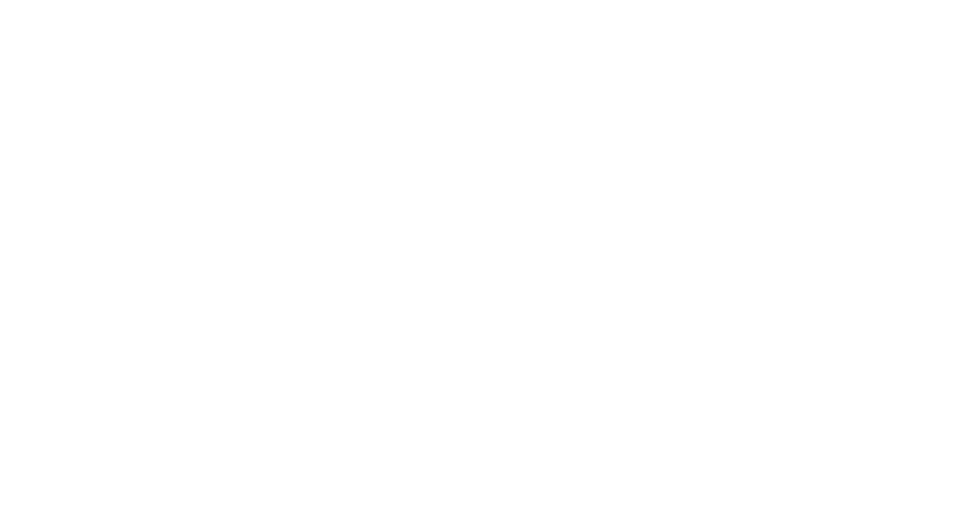
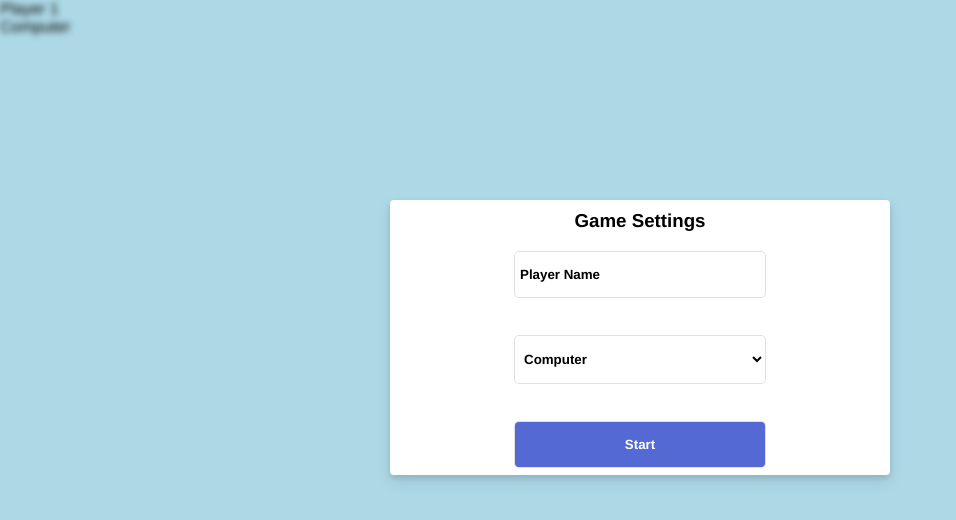
Before and after one commit to hmunish/tic-tac-toe, a website built with Parcel: page index.html in a window 1280 px wide. Shown: the whole page, without its empty margins (0-956 px from the left). Built offline with nearby package versions, Linux system fonts and the light colour scheme.

Commit message:
Add markup, styles & animations for game settings dialog

```diff
--- a/index.html
+++ b/index.html
@@ -7,6 +7,28 @@
     <script type="module" src="src/controller.js" defer></script>
   </head>
   <body>
-    <main id="app"></main>
+    <dialog class="start-game" open="">
+      <h3>Game Settings</h3>
+      <form class="start-game">
+        <input
+          type="text"
+          name="playerName"
+          placeholder="Player Name"
+          required
+        />
+        <select name="gameType" required>
+          <option value="1">Computer</option>
+          <option value="2">Player 2</option>
+        </select>
+        <input type="submit" value="Start" />
+      </form>
+    </dialog>
+    <main id="app">
+      <section id="game-details">
+        <p>Player 1</p>
+        <p>Computer</p>
+      </section>
+      <section id="game-board"></section>
+    </main>
   </body>
 </html>
--- a/src/Views/AppView.js
+++ /dev/null
@@ -1,13 +0,0 @@
-class AppView {
-  _parentElement = document.querySelector("#app");
-
-  renderModal() {
-    const markup = `
-    <dialog open="">
-        <h1>Questions</h1>
-    </dialog>`;
-    this._parentElement.insertAdjacentHTML("afterbegin", markup);
-  }
-}
-
-export default new AppView();
--- /dev/null
+++ b/src/Views/GameView.js
@@ -0,0 +1,12 @@
+class GameView {
+  _parentElement = document.querySelector("body");
+  _modal = document.querySelector("dialog.start-game");
+
+  constructor() {}
+
+  toggleModal() {
+    this._modal.classList.toggle("hidden");
+  }
+}
+
+export default new GameView();
--- /dev/null
+++ b/src/css/style.css
@@ -0,0 +1,96 @@
+@keyframes slideDown {
+  from {
+    top: -50%;
+    opacity: 0;
+  }
+  to {
+    top: 25%;
+    opacity: 1;
+  }
+}
+
+@keyframes delayBlur {
+  from {
+    filter: blur(0);
+  }
+  to {
+    filter: blur(3px);
+  }
+}
+
+* {
+  margin: 0;
+  padding: 0;
+  box-sizing: border-box;
+  font-family: "Franklin Gothic Medium", "Arial Narrow", Arial, sans-serif;
+}
+
+body {
+  width: 100vw;
+  min-height: 100vh;
+  background-color: lightblue;
+}
+
+main {
+  width: 100vw;
+  min-height: 100vh;
+  animation: delayBlur 1s;
+  animation-fill-mode: forwards;
+}
+
+dialog.start-game {
+  width: 500px;
+  height: 275px;
+  margin: auto;
+  border: none;
+  background: white;
+  border-radius: 4px;
+  box-shadow: rgba(60, 66, 87, 0.12) 0px 7px 14px 0px,
+    rgba(0, 0, 0, 0.12) 0px 3px 6px 0px;
+  padding: 10px 0;
+  text-align: center;
+  z-index: 5;
+  transition: all 3s;
+  animation: slideDown 1s;
+  animation-fill-mode: forwards;
+}
+
+form.start-game {
+  width: 100%;
+  height: 100%;
+  display: flex;
+  flex-direction: column;
+  align-items: center;
+  justify-content: space-around;
+}
+
+form.start-game > * {
+  padding: 15px 5px;
+  font-weight: 600;
+  width: 50%;
+  min-height: 44px;
+  border: unset;
+  border-radius: 4px;
+  outline-color: rgb(84 105 212 / 0.5);
+  background-color: rgb(255, 255, 255);
+  box-shadow: rgba(0, 0, 0, 0) 0px 0px 0px 0px, rgba(0, 0, 0, 0) 0px 0px 0px 0px,
+    rgba(0, 0, 0, 0) 0px 0px 0px 0px, rgba(60, 66, 87, 0.16) 0px 0px 0px 1px,
+    rgba(0, 0, 0, 0) 0px 0px 0px 0px, rgba(0, 0, 0, 0) 0px 0px 0px 0px,
+    rgba(0, 0, 0, 0) 0px 0px 0px 0px;
+}
+
+input::placeholder {
+  color: #000000;
+}
+
+form.start-game > input[type="submit"] {
+  background-color: rgb(84, 105, 212);
+  color: #fff;
+  font-weight: 600;
+  cursor: pointer;
+  border: none;
+}
+
+.hidden {
+  display: none;
+}
```
Also changed, not shown: src/controller.js (+4 -3 lines).
